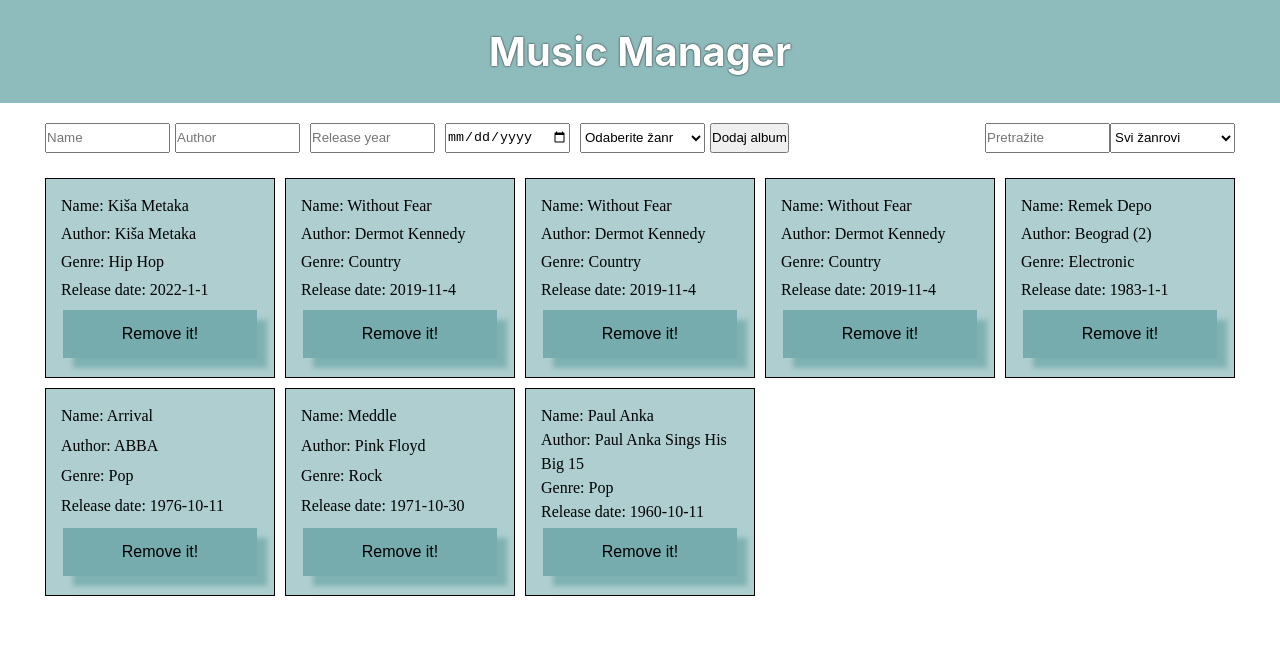
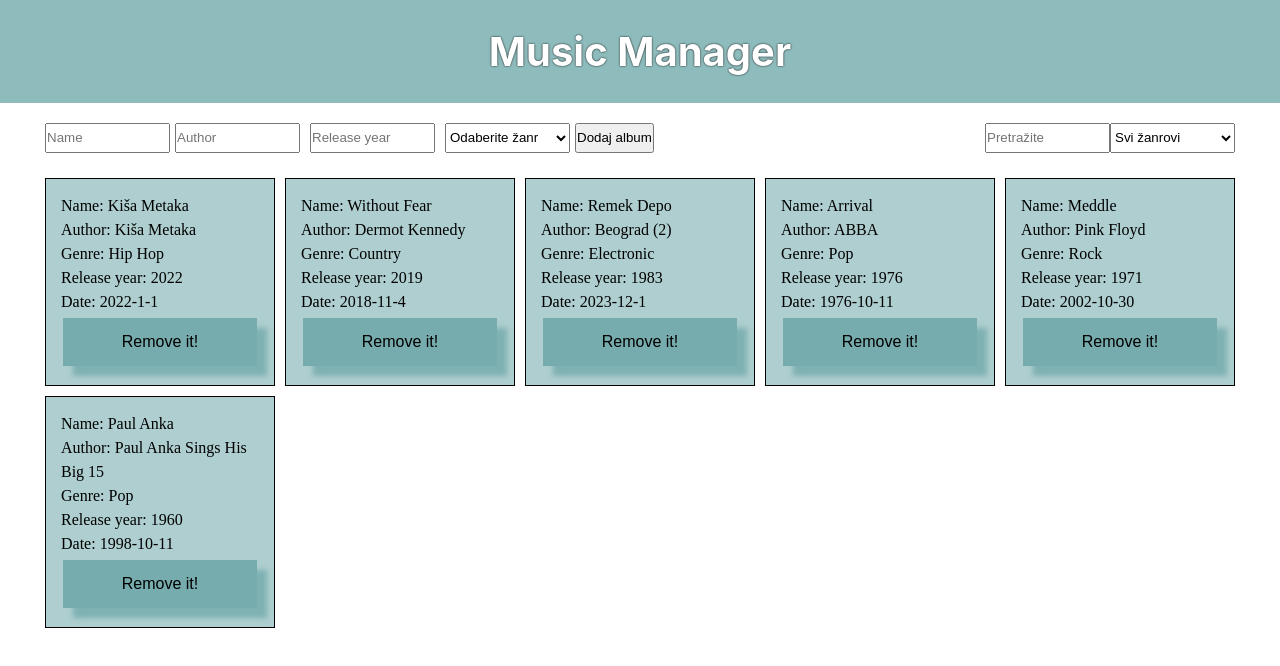
Before and after one commit to JosipaSaravanja/Internship-15-MusicManager, a React (Create React App) app in the folder music-manager/: page / in a window 1280 px wide. Shown: the top 666 px of the page. Built offline with nearby package versions, Linux system fonts and the light colour scheme.

Commit message:
changed date to new Date so it does not need to be inserted

```diff
--- a/music-manager/src/components/album.jsx
+++ b/music-manager/src/components/album.jsx
@@ -22,8 +22,9 @@
       <div>Name: {props.data.name}</div>
       <div>Author: {props.data.author}</div>
       <div>Genre: {props.data.genre}</div>
+      <div>Release year: {props.data.releaseYear}</div>
       <div>
-        Release date: {props.data.releaseDate.getFullYear()}-
+        Date: {props.data.releaseDate.getFullYear()}-
         {props.data.releaseDate.getMonth() + 1}-
         {props.data.releaseDate.getDate()}
       </div>
--- a/music-manager/src/components/input.jsx
+++ b/music-manager/src/components/input.jsx
@@ -8,21 +8,25 @@
   const [releaseDate, setReleseDate] = React.useState("");
 
   const handleClick=()=>{
-     if(!name || !author || !genre || !releaseDate){
+     if(!name || !author || !genre){
       alert("Popunite podatke do kraja")
      }else{
-      props.addAlbum(name, author, genre, releaseYear, releaseDate)
+      props.addAlbum(name, author, genre, releaseYear, new Date())
      }
+     setName("");
+     setAuthor("");
+     setReleaseYear("");
+     setReleseDate("");
+     setGenre("");
   }
 
   return (
     <div className="input">
-      <input className="name" placeholder="Name" onChange={e=>setName(e.target.value)}></input>
-      <input className="author" placeholder="Author" onChange={e=>setAuthor(e.target.value)}></input>
-      <input className="year" placeholder="Release year" onChange={e=>setReleaseYear(e.target.value)} type="year"></input>
-      <input className="date" placeholder="Release date yyyy-mm-dd" onChange={e=>setReleseDate(e.target.value)} type="date"></input>
+      <input className="name" value={name} placeholder="Name" onChange={e=>setName(e.target.value)}></input>
+      <input className="author" value={author} placeholder="Author" onChange={e=>setAuthor(e.target.value)}></input>
+      <input className="year" value={releaseYear} placeholder="Release year" onChange={e=>setReleaseYear(e.target.value)} type="number"></input>
 
-      <select onChange={e=>setGenre(e.target.value)} className="selectInput">
+      <select value={genre} onChange={e=>setGenre(e.target.value)} className="selectInput">
         <option value="" disabled selected>
           Odaberite žanr
         </option>
--- a/music-manager/src/data.js
+++ b/music-manager/src/data.js
@@ -12,13 +12,11 @@
 }
 
 export const albumsCollection = [
-  new newAlbum("Meddle", "Pink Floyd ", "Rock", 1971, new Date("1971-10-30")),
-  new newAlbum("Remek Depo", "Beograd (2)", "Electronic",1983, new Date("1983")),
+  new newAlbum("Meddle", "Pink Floyd ", "Rock", 1971, new Date("2002-10-30")),
+  new newAlbum("Remek Depo", "Beograd (2)", "Electronic",1983, new Date("2023-12-01")),
   new newAlbum("Kiša Metaka", "Kiša Metaka", "Hip Hop", 2022, new Date("2022-1-1")),
   new newAlbum("Arrival", "ABBA", "Pop", 1976, new Date("1976-10-11")),
-  new newAlbum("Paul Anka", "Paul Anka Sings His Big 15", "Pop", 1960, new Date("1960-10-11")),
-  new newAlbum("Without Fear", "Dermot Kennedy ", "Country", 2019, new Date("2019-11-04")),
-  new newAlbum("Without Fear", "Dermot Kennedy ", "Country", 2019, new Date("2019-11-04")),
-  new newAlbum("Without Fear", "Dermot Kennedy ", "Country", 2019, new Date("2019-11-04")),
+  new newAlbum("Paul Anka", "Paul Anka Sings His Big 15", "Pop", 1960, new Date("1998-10-11")),
+  new newAlbum("Without Fear", "Dermot Kennedy ", "Country", 2019, new Date("2018-11-04")),
 
 ];
```
